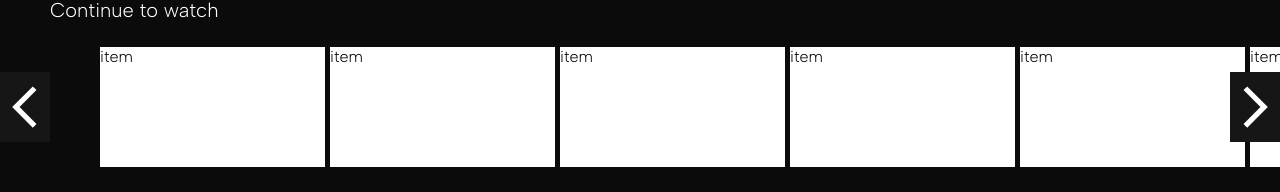
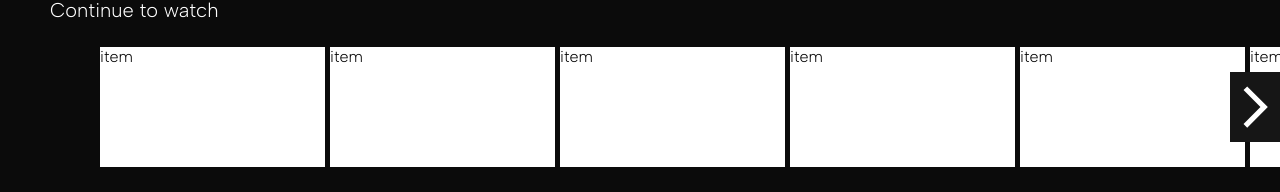
Before and after one commit to serhatcigerci/netflix, a React (Create React App) app: page / in a window 1280 px wide. Shown: the part 732-924 px from the top of the page. Built offline with nearby package versions, Linux system fonts and the light colour scheme.

Commit message:
isMoved for display of left arrow

```diff
--- a/src/components/list/List.jsx
+++ b/src/components/list/List.jsx
@@ -4,10 +4,12 @@ import ListItem from '../listItem/ListItem'
 import { useRef, useState } from 'react'
 
 const List = () => {
+  const [isMoved, setIsMoved] = useState(false)
   const [slideNumber, setSlideNumber] = useState(0)
   const listRef = useRef()
 
   const handleClick = (direction) => {
+    setIsMoved(true)
     let distance = listRef.current.getBoundingClientRect().x -50
     if(direction === "left" && slideNumber > 0) {
       setSlideNumber(slideNumber - 1)
@@ -22,7 +24,7 @@ const List = () => {
     <div className="list">
       <span className="listTitle">Continue to watch</span>
       <div className="wrapper">
-        <ArrowBackIosOutlined className="sliderArrow left" onClick={() => handleClick("left")}/>
+        <ArrowBackIosOutlined className="sliderArrow left" onClick={() => handleClick("left")} style={{display: !isMoved && "none"}}/>
         <div className="container" ref={listRef}>
           <ListItem/>
           <ListItem/>
```
